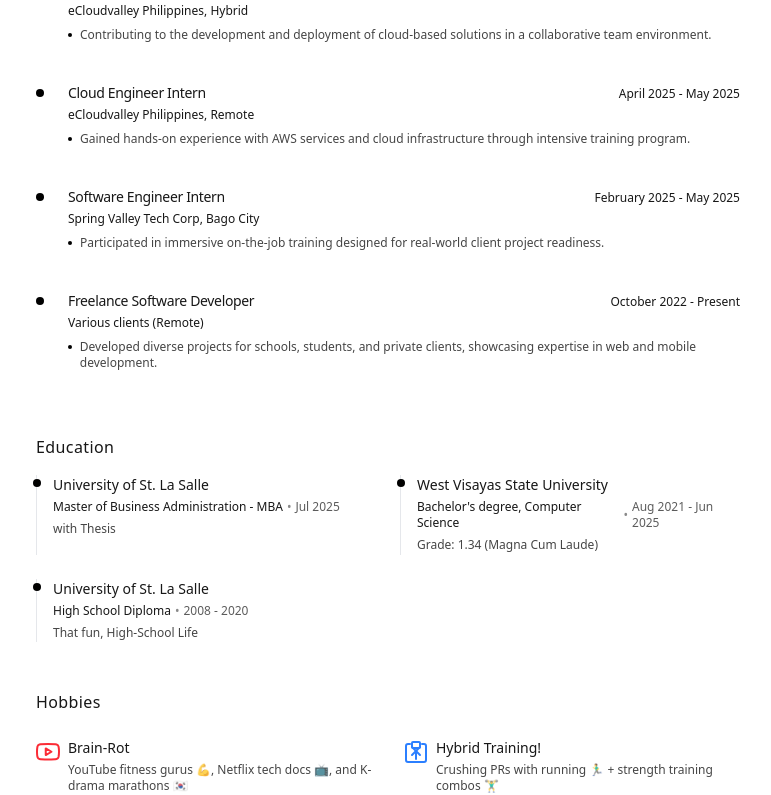
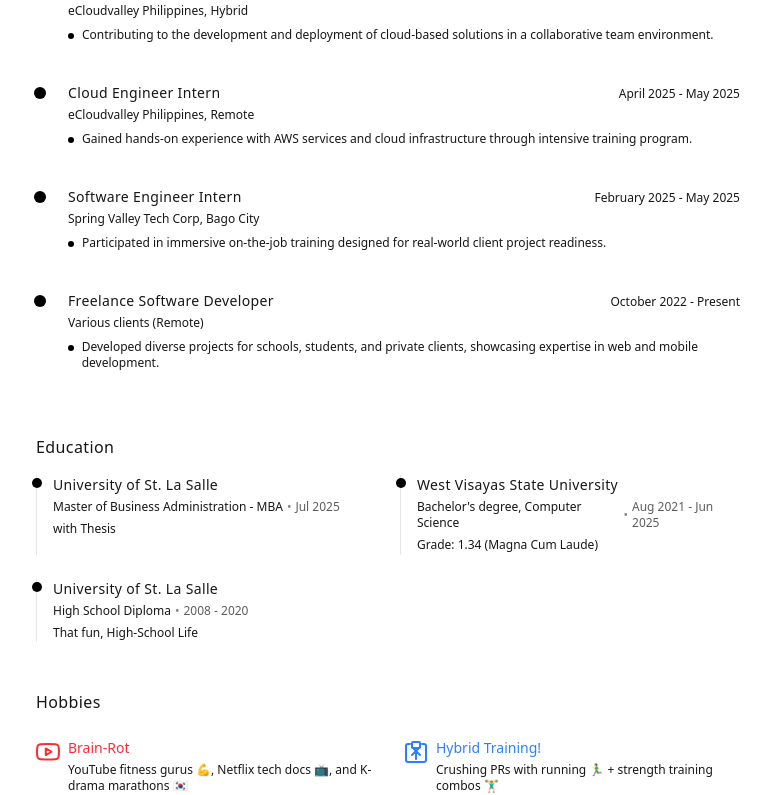
Before and after one commit to mattenarle10/matt-portfolio-v2, a Next.js app: page /about in a window 1280 px wide. Shown: the part 565-1360 px from the top of the page, without its empty margins (252-1023 px from the left). Built offline with nearby package versions, Linux system fonts and the light colour scheme.

Commit message:
chore: added also for other sections

```diff
--- a/src/components/about/education.tsx
+++ b/src/components/about/education.tsx
@@ -1,8 +1,47 @@
 'use client';
 
+import { useState, useEffect } from 'react';
 import { motion } from 'framer-motion';
 
 const Education = () => {
+  const [isMobile, setIsMobile] = useState(false);
+  const [activeEduIndex, setActiveEduIndex] = useState<number | null>(null);
+
+  // Check if device is mobile
+  useEffect(() => {
+    const checkMobile = () => {
+      setIsMobile(window.innerWidth < 768);
+    };
+
+    checkMobile();
+    window.addEventListener('resize', checkMobile);
+    return () => window.removeEventListener('resize', checkMobile);
+  }, []);
+
+  // Handle click outside to reset active education item
+  useEffect(() => {
+    const handleClickOutside = (e: MouseEvent) => {
+      const target = e.target as HTMLElement;
+      if (!target.closest('.education-item')) {
+        setActiveEduIndex(null);
+      }
+    };
+
+    if (isMobile) {
+      document.addEventListener('click', handleClickOutside);
+    }
+
+    return () => {
+      document.removeEventListener('click', handleClickOutside);
+    };
+  }, [isMobile]);
+
+  // Handle education item click for mobile
+  const handleEduClick = (index: number) => {
+    if (isMobile) {
+      setActiveEduIndex(activeEduIndex === index ? null : index);
+    }
+  };
   const education = [
     {
       school: "University of St. La Salle",
@@ -33,14 +72,19 @@ const Education = () => {
           <motion.div
             key={index}
             initial={{ opacity: 0, y: 10 }}
-            animate={{ opacity: 1, y: 0 }}
+            animate={{
+              opacity: 1,
+              y: 0,
+              x: isMobile && activeEduIndex === index ? 2 : 0
+            }}
             transition={{ delay: index * 0.1 }}
-            className="group relative pl-4 border-l border-gray-200 dark:border-gray-800"
-            whileHover={{ x: 2 }}
+            className="education-item group relative pl-4 border-l border-gray-200 dark:border-gray-800"
+            whileHover={!isMobile ? { x: 2 } : undefined}
+            onClick={() => handleEduClick(index)}
           >
-            <div className="absolute -left-1 top-1 w-2 h-2 rounded-full bg-black dark:bg-white group-hover:scale-125 transition-transform duration-300"></div>
+            <div className={`absolute -left-1 top-1 w-2 h-2 rounded-full bg-black dark:bg-white transition-transform duration-300 ${(isMobile && activeEduIndex === index) || (!isMobile && 'group-hover:scale-125') ? 'scale-125' : ''}`}></div>
 
-            <h3 className="text-sm font-medium group-hover:tracking-wide transition-all duration-300">
+            <h3 className={`text-sm font-medium transition-all duration-300 ${(isMobile && activeEduIndex === index) || (!isMobile && 'group-hover:tracking-wide') ? 'tracking-wide' : ''}`}>
               {item.school}
             </h3>
             <div className="flex items-center space-x-1 mt-1">
@@ -48,7 +92,7 @@ const Education = () => {
               <span className="text-xs opacity-50">•</span>
               <p className="text-xs opacity-70">{item.date}</p>
             </div>
-            <p className="text-xs opacity-80 mt-1 leading-relaxed">{item.details}</p>
+            <p className={`text-xs mt-1 leading-relaxed transition-opacity duration-300 ${(isMobile && activeEduIndex === index) || (!isMobile && 'group-hover:opacity-100') ? 'opacity-100' : 'opacity-80'}`}>{item.details}</p>
           </motion.div>
         ))}
       </div>
--- a/src/components/about/experiences.tsx
+++ b/src/components/about/experiences.tsx
@@ -1,8 +1,47 @@
 'use client';
 
+import { useState, useEffect } from 'react';
 import { motion } from 'framer-motion';
 
 const Experiences = () => {
+  const [isMobile, setIsMobile] = useState(false);
+  const [activeExpIndex, setActiveExpIndex] = useState<number | null>(null);
+
+  // Check if device is mobile
+  useEffect(() => {
+    const checkMobile = () => {
+      setIsMobile(window.innerWidth < 768);
+    };
+
+    checkMobile();
+    window.addEventListener('resize', checkMobile);
+    return () => window.removeEventListener('resize', checkMobile);
+  }, []);
+
+  // Handle click outside to reset active experience
+  useEffect(() => {
+    const handleClickOutside = (e: MouseEvent) => {
+      const target = e.target as HTMLElement;
+      if (!target.closest('.experience-item')) {
+        setActiveExpIndex(null);
+      }
+    };
+
+    if (isMobile) {
+      document.addEventListener('click', handleClickOutside);
+    }
+
+    return () => {
+      document.removeEventListener('click', handleClickOutside);
+    };
+  }, [isMobile]);
+
+  // Handle experience click for mobile
+  const handleExpClick = (index: number) => {
+    if (isMobile) {
+      setActiveExpIndex(activeExpIndex === index ? null : index);
+    }
+  };
   const experiences = [
     {
       company: "Junior Cloud Engineer",
@@ -38,26 +77,31 @@ const Experiences = () => {
           <motion.div
             key={index}
             initial={{ opacity: 0, y: 10 }}
-            animate={{ opacity: 1, y: 0 }}
+            animate={{
+              opacity: 1,
+              y: 0,
+              x: isMobile && activeExpIndex === index ? 4 : 0
+            }}
             transition={{ delay: index * 0.1 }}
-            className="group relative pl-6 md:pl-8"
-            whileHover={{ x: 4 }}
+            className="experience-item group relative pl-6 md:pl-8"
+            whileHover={!isMobile ? { x: 4 } : undefined}
+            onClick={() => handleExpClick(index)}
           >
             {/* Timeline dot */}
-            <div className="absolute left-0 top-1.5 w-2 h-2 rounded-full bg-black dark:bg-white group-hover:scale-150 transition-transform duration-300"></div>
+            <div className={`absolute left-0 top-1.5 w-2 h-2 rounded-full bg-black dark:bg-white transition-transform duration-300 ${(isMobile && activeExpIndex === index) || (!isMobile && 'group-hover:scale-150') ? 'scale-150' : ''}`}></div>
 
             {/* Content */}
             <div className="pb-4">
               <div className="flex flex-col md:flex-row md:items-baseline md:justify-between mb-1">
-                <h3 className="font-medium text-sm tracking-tight group-hover:tracking-wide transition-all duration-300">{experience.company}</h3>
+                <h3 className={`font-medium text-sm transition-all duration-300 ${(isMobile && activeExpIndex === index) || (!isMobile && 'group-hover:tracking-wide') ? 'tracking-wide' : 'tracking-tight'}`}>{experience.company}</h3>
                 <span className="text-xs font-light">{experience.dates}</span>
               </div>
               <div className="text-xs mb-2 font-light">
                 <span>{experience.location}</span>
               </div>
               <div className="flex">
-                <span className="mr-2 w-1 h-1 mt-1.5 rounded-full bg-black dark:bg-white group-hover:w-1.5 group-hover:h-1.5 transition-all duration-300"></span>
-                <p className="text-xs font-light opacity-80 group-hover:opacity-100 transition-opacity duration-300">{experience.description}</p>
+                <span className={`mr-2 mt-1.5 rounded-full bg-black dark:bg-white transition-all duration-300 ${(isMobile && activeExpIndex === index) || (!isMobile && 'group-hover:w-1.5 group-hover:h-1.5') ? 'w-1.5 h-1.5' : 'w-1 h-1'}`}></span>
+                <p className={`text-xs font-light transition-opacity duration-300 ${(isMobile && activeExpIndex === index) || (!isMobile && 'group-hover:opacity-100') ? 'opacity-100' : 'opacity-80'}`}>{experience.description}</p>
               </div>
             </div>
           </motion.div>
--- a/src/components/about/hobbies.tsx
+++ b/src/components/about/hobbies.tsx
@@ -1,9 +1,48 @@
 'use client';
 
+import { useState, useEffect } from 'react';
 import { motion } from 'framer-motion';
 import { YoutubeIcon, FitnessIcon, CodeIcon, CoffeeIcon } from '@/styles/icons';
 
 const Hobbies = () => {
+  const [isMobile, setIsMobile] = useState(false);
+  const [activeHobbyIndex, setActiveHobbyIndex] = useState<number | null>(null);
+
+  // Check if device is mobile
+  useEffect(() => {
+    const checkMobile = () => {
+      setIsMobile(window.innerWidth < 768);
+    };
+
+    checkMobile();
+    window.addEventListener('resize', checkMobile);
+    return () => window.removeEventListener('resize', checkMobile);
+  }, []);
+
+  // Handle click outside to reset active hobby
+  useEffect(() => {
+    const handleClickOutside = (e: MouseEvent) => {
+      const target = e.target as HTMLElement;
+      if (!target.closest('.hobby-item')) {
+        setActiveHobbyIndex(null);
+      }
+    };
+
+    if (isMobile) {
+      document.addEventListener('click', handleClickOutside);
+    }
+
+    return () => {
+      document.removeEventListener('click', handleClickOutside);
+    };
+  }, [isMobile]);
+
+  // Handle hobby click for mobile
+  const handleHobbyClick = (index: number) => {
+    if (isMobile) {
+      setActiveHobbyIndex(activeHobbyIndex === index ? null : index);
+    }
+  };
   const hobbies = [
     {
       title: "Brain-Rot",
@@ -39,22 +78,28 @@ const Hobbies = () => {
           <motion.div
             key={index}
             initial={{ opacity: 0, y: 10 }}
-            animate={{ opacity: 1, y: 0 }}
+            animate={{
+              opacity: 1,
+              y: 0,
+              scale: isMobile && activeHobbyIndex === index ? 1.02 : 1,
+              x: isMobile && activeHobbyIndex === index ? 2 : 0
+            }}
             transition={{ delay: index * 0.1 }}
-            className="group relative pl-8"
-            whileHover={{ scale: 1.02, x: 2 }}
+            className="hobby-item group relative pl-8"
+            whileHover={!isMobile ? { scale: 1.02, x: 2 } : undefined}
+            onClick={() => handleHobbyClick(index)}
           >
             {/* Icon */}
-            <div className="absolute left-0 top-0.5 group-hover:scale-110 transition-transform duration-300">
+            <div className={`absolute left-0 top-0.5 transition-transform duration-300 ${(isMobile && activeHobbyIndex === index) || (!isMobile && 'group-hover:scale-110')}`}>
               {hobby.icon}
             </div>
 
             {/* Content */}
             <div>
-              <h3 className={`font-medium text-sm group-hover:${hobby.iconColor} transition-colors duration-300`}>
+              <h3 className={`font-medium text-sm transition-colors duration-300 ${(isMobile && activeHobbyIndex === index) || (!isMobile && 'group-hover:') ? hobby.iconColor : ''}`}>
                 {hobby.title}
               </h3>
-              <p className="text-xs font-light mt-1 opacity-80 group-hover:opacity-100 transition-all duration-300">
+              <p className={`text-xs font-light mt-1 transition-all duration-300 ${(isMobile && activeHobbyIndex === index) || (!isMobile && 'group-hover:opacity-100') ? 'opacity-100' : 'opacity-80'}`}>
                 {hobby.description}
               </p>
             </div>
```
